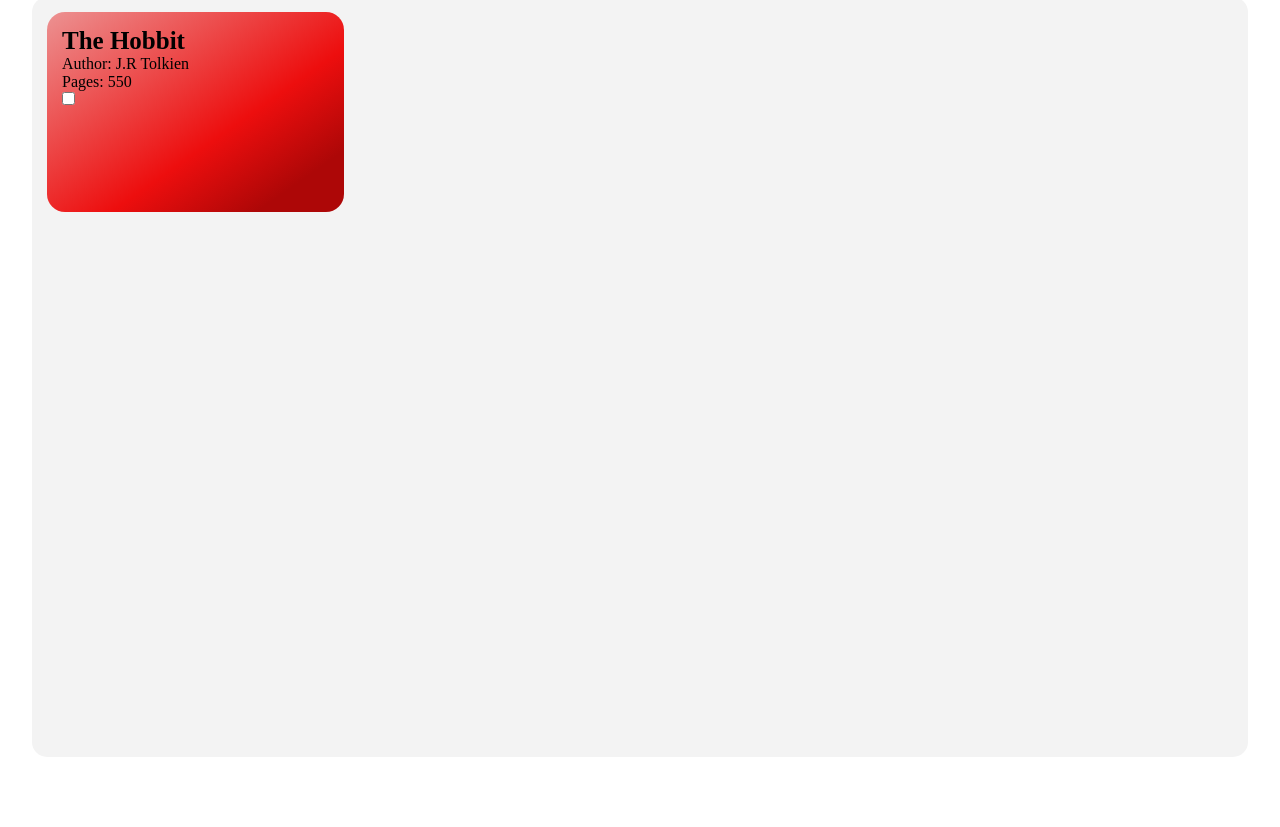
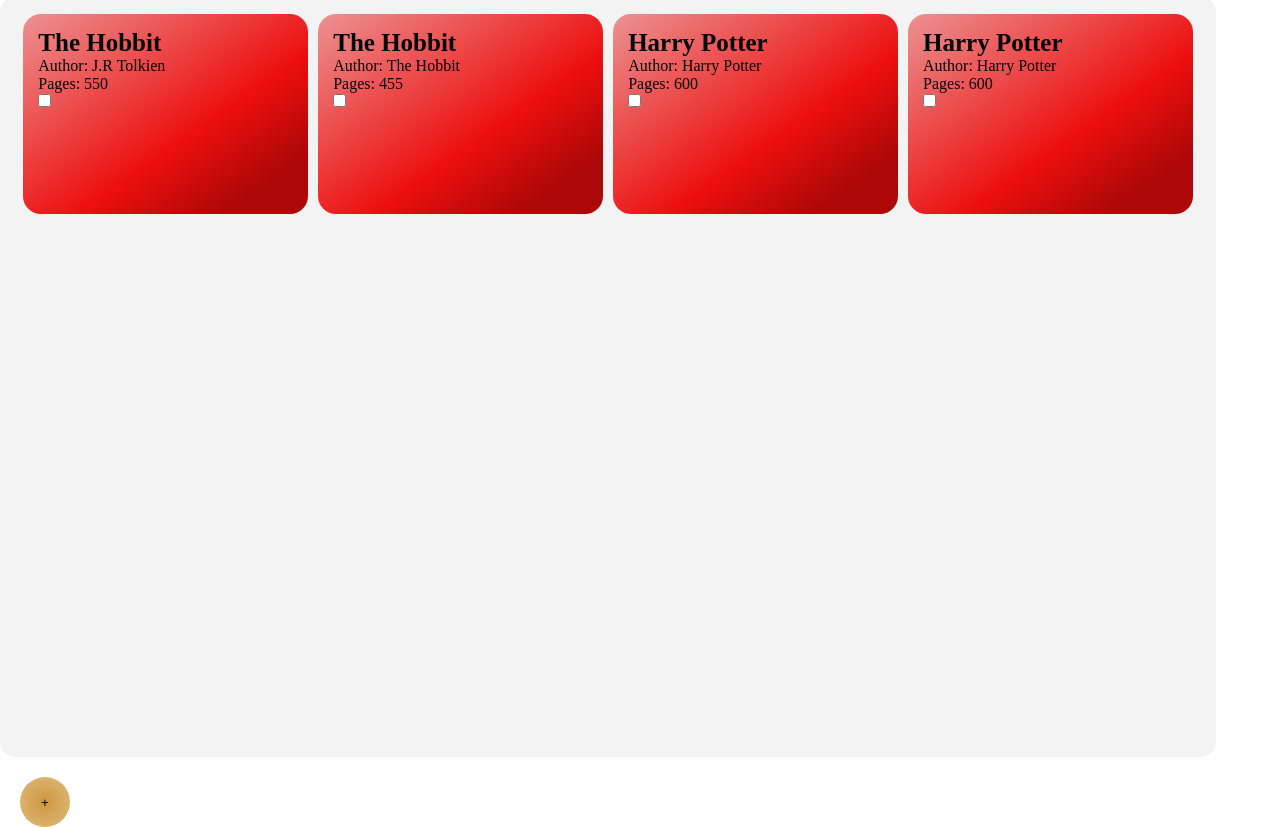
Before and after one commit to dvaanc/libraryApp, a plain HTML site: page index.html in a window 1280 px wide. Shown: the part 80-907 px from the top of the page. Before the commit the page ends 857 px from the top, so only its background shows below. Drawn offline with Linux system fonts and the light colour scheme.

Commit message:
More functionality + styling

```diff
--- a/app.js
+++ b/app.js
@@ -4,15 +4,9 @@
 card.addEventListener("click", (e) => {
   console.log(e.target);
   if(e.target.matches("input")) e.target.classList.toggle('read');
-
 })
 
-
-
-
 let myLibrary = [];
-
-
 function Book(title, author, pages, read) {
   this.title = title;
   this.author = author;
@@ -33,11 +27,28 @@
 }
 
 function appendBooks() {
-  for(const book in myLibrary) {
+  myLibrary.forEach(book => {
+    console.log(book)
+    let html = `
+    <div class="card">
+    <h4>${book.title}</h4>
+    <ul>
+      <li>Author: ${book.title}</li>
+      <li>Pages: ${book.pages}</li>
+    </ul>
+    <label>
+      <input type="checkbox" name="read" id="">
+    </label>
+  </div>
+    `
+   container.innerHTML += html; })
 
   }
-}
+
 
 addBook("The Hobbit", "J.R Tolkien", 455, "Read");
 addBook("Harry Potter", "J.K Rowling", 600, "Read");
+addBook("Harry Potter", "J.K Rowling", 600, "Read");
 appendBooks();
+
+console.log(myLibrary)
--- a/index.html
+++ b/index.html
@@ -7,7 +7,6 @@
   <link rel="stylesheet" href="style.css">
   <title>Document</title>
 </head>
-<body>
 <header>
   <h1>Library app</h1>
   <!-- <div class="stats">
@@ -19,6 +18,7 @@
     </ul>
   </div> -->
 </header>
+<body>
   <div class="container">
     <div class="card">
       <h4>The Hobbit</h4>
@@ -30,7 +30,9 @@
         <input type="checkbox" name="read" id="">
       </label>
     </div>
+
   </div>
+  <button class="addBook modal">+</button>
   <script src="app.js"></script>
 </body>
 </html>
--- a/style.css
+++ b/style.css
@@ -29,26 +29,29 @@
 
 }
 .container {
+  display: flex;
+  flex-wrap: wrap;
+  justify-content: space-evenly;
+  align-content: flex-start;
   padding: 15px;
-  margin: 0 auto;
+  margin: 0;
   margin-bottom: 20px;
   background-color: rgb(243, 243, 243);
   width: 95vw;
   height: 95vh;
   border-radius: 15px;
-  display: flex;
-  flex-wrap: wrap;
-  justify-content: flex-start;
+
 }
 
 .card {
   height: 200px;
-  width: 25%;
+  width: 24%;
   border-radius: 18px;
   background: rgb(236,146,146);
   background: linear-gradient(145deg, rgba(236,146,146,1) 0%, rgba(237,14,14,1) 60%, rgb(173, 7, 7) 85%);
   color: black;
   padding: 15px;
+  margin: 2px;
   border-style: none;
 }
 
@@ -65,3 +68,24 @@
   background: rgb(187,236,146);
   background: linear-gradient(145deg, rgba(187,236,146,1) 0%, rgba(14,237,77,1) 60%, rgba(174,219,72,1) 85%);
 }
+
+.addBook {
+  position: absolute;
+  background: rgb(206,151,62);
+  background: radial-gradient(circle, rgba(206,151,62,1) 0%, rgba(224,188,128,1) 100%);
+  width: 50px;
+  height: 50px;
+  border-radius: 50%;
+  border-style: none;
+  right: 200px;
+  left: 20px;
+  z-index: 3;
+}
+
+.addBook:hover {
+  cursor: pointer;
+}
+
+.modal {
+
+}
```
Lines whose indentation alone changed are shown as unchanged.
